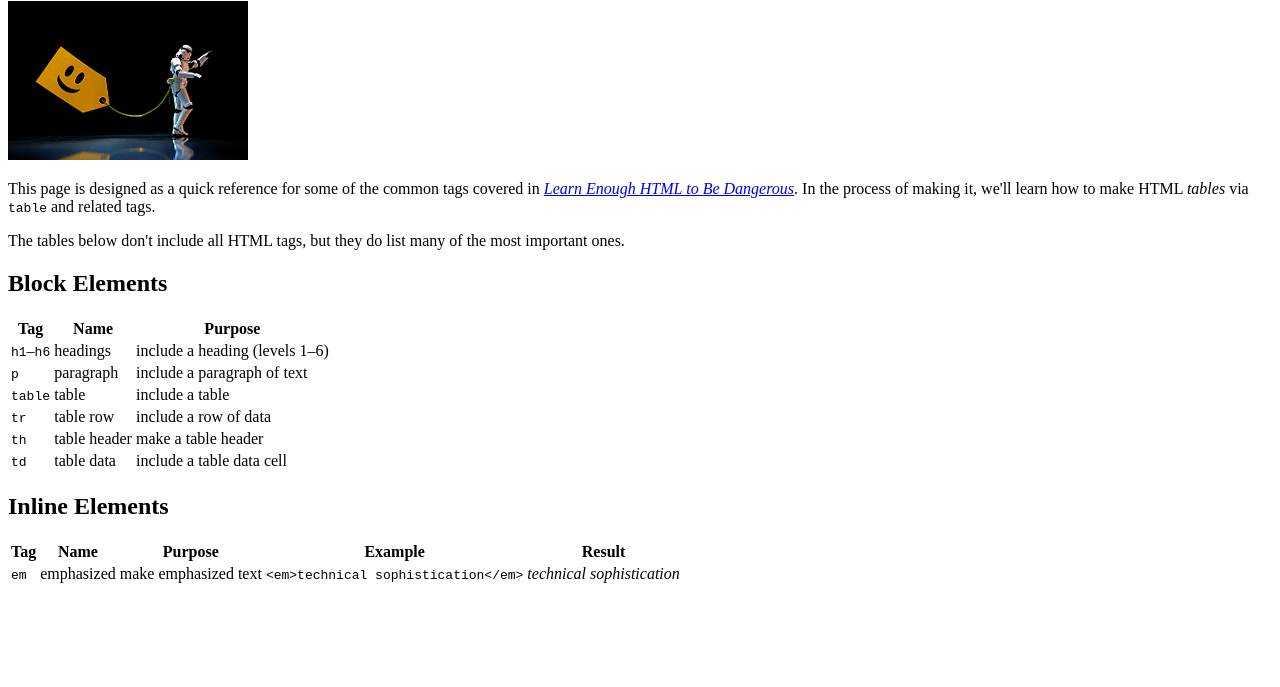
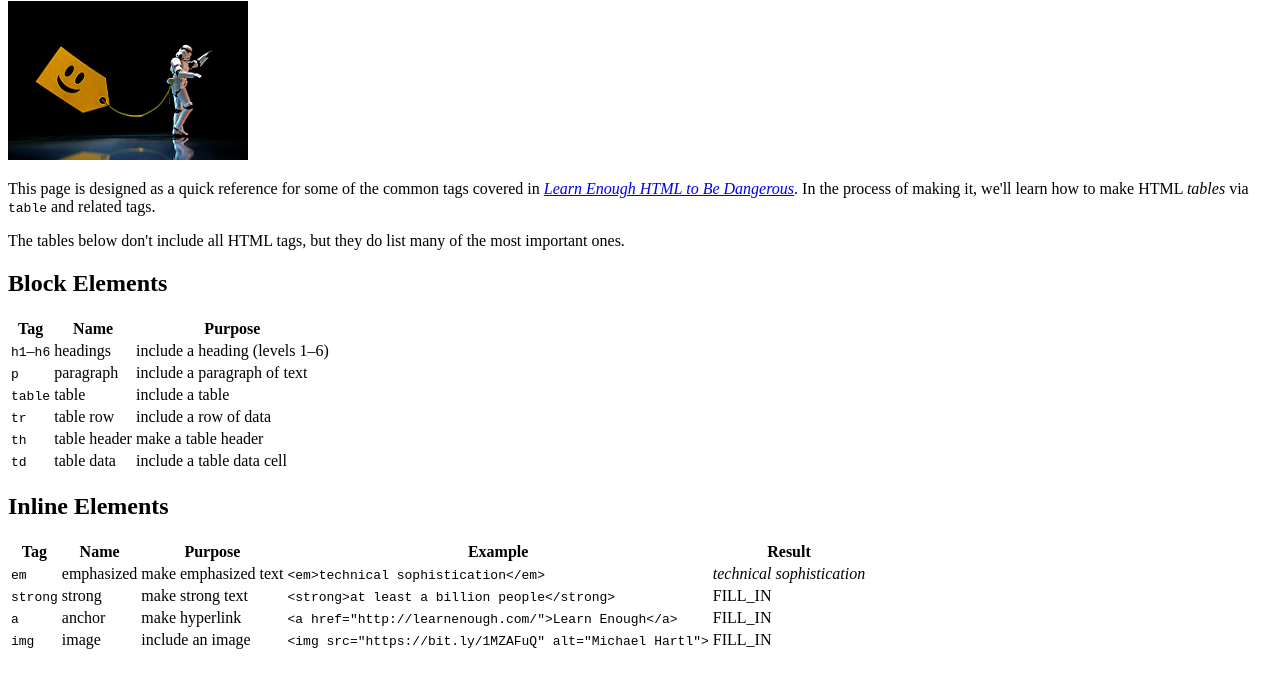
Before and after one commit to HappyChansey/sample_website, a plain HTML site: page tags.html in a window 1280 px wide. Shown: the part 79-766 px from the top of the page. Drawn offline with Linux system fonts and the light colour scheme.

Commit message:
Add a tags page

```diff
--- a/tags.html
+++ b/tags.html
@@ -82,6 +82,37 @@
                 <td><code>&lt;em&gt;technical sophistication&lt;/em&gt;</code></td>
                 <td><em>technical sophistication</em></td>
             </tr>
+            <tr>
+                <td><code>strong</code></td>
+                <td>strong</td>
+                <td>make strong text</td>
+                <td>
+                    <code>&lt;strong&gt;at least a billion people&lt;/strong&gt;</code>
+                </td>
+                <td>FILL_IN</td>
+            </tr>
+            <tr>
+                <td><code>a</code></td>
+                <td>anchor</td>
+                <td>make hyperlink</td>
+                <td>
+                    <code>
+            &lt;a href="http://learnenough.com/"&gt;Learn Enough&lt;/a&gt;
+                    </code>
+                </td>
+                <td>FILL_IN</td>
+            </tr>
+            <tr>
+                <td><code>img</code></td>
+                <td>image</td>
+                <td>include an image</td>
+                <td>
+                    <code>
+            &lt;img src="https://bit.ly/1MZAFuQ" alt="Michael Hartl"&gt;
+                    </code>
+                </td>
+                <td>FILL_IN</td>
+            </tr>
         </table>
 
     </body>
```
